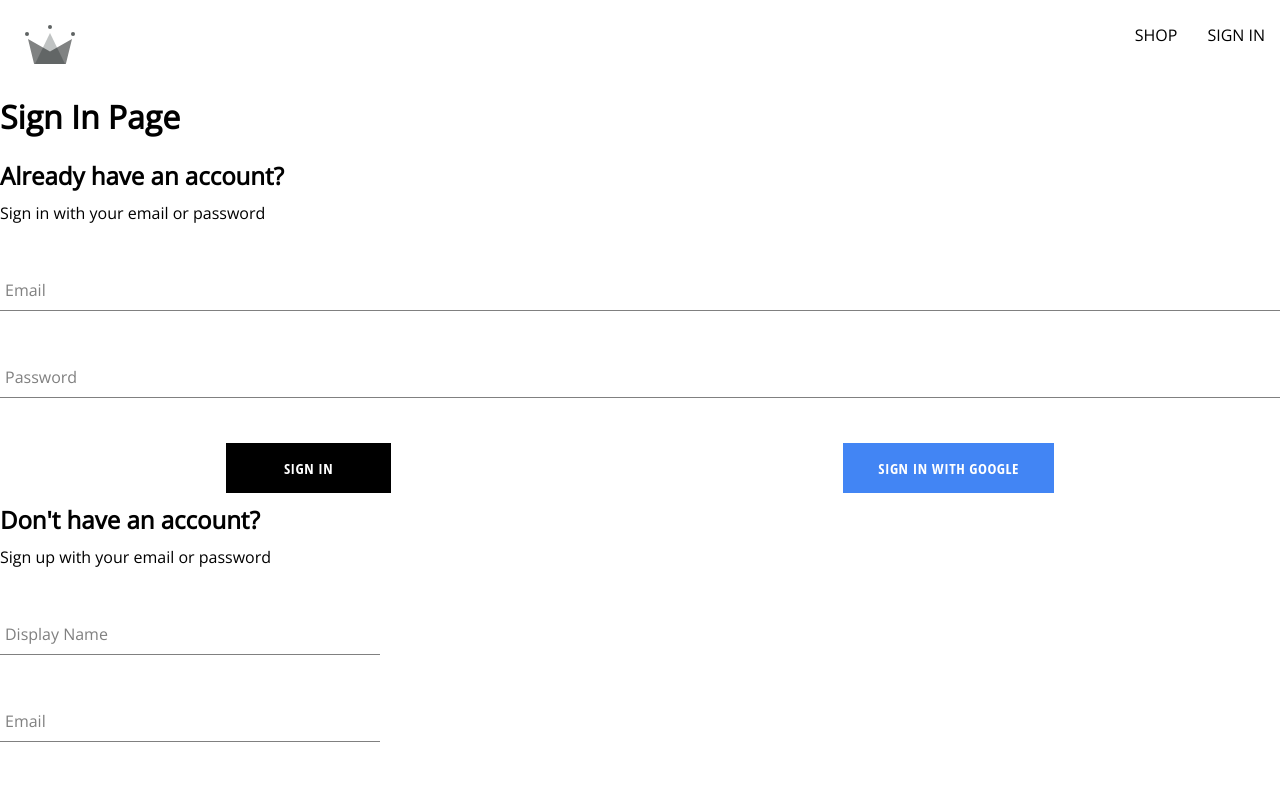
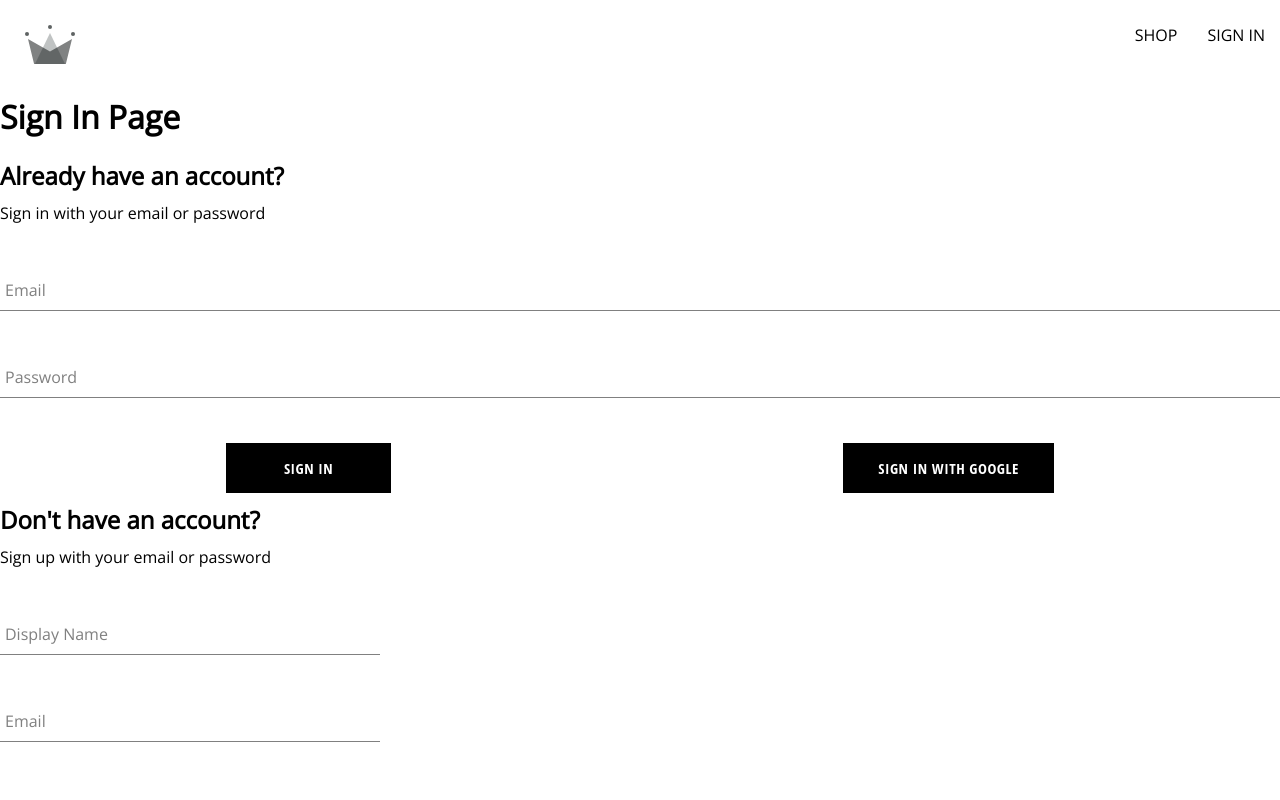
Before and after one commit to mcbrownc/penny-farthing-parts, a React (Create React App) app: page /auth in a window 1280 px wide. Shown: the top 800 px of the page. Built offline with nearby package versions, Linux system fonts and the light colour scheme.

Commit message:
Fixed button

```diff
--- a/src/components/button/button.component.jsx
+++ b/src/components/button/button.component.jsx
@@ -8,7 +8,7 @@ const BUTTON_TYPE_CLASSES = {
 
 const Button = ({ children, buttonType, ...otherProps }) => {
   return (
-    <button className={`button-container ${BUTTON_TYPE_CLASSES[buttonType]}`} {...otherProps}>{children}</button>
+    <button className={`button-container ${BUTTON_TYPE_CLASSES}[buttonType]`} {...otherProps}>{children}</button>
   )
 }
 
```
